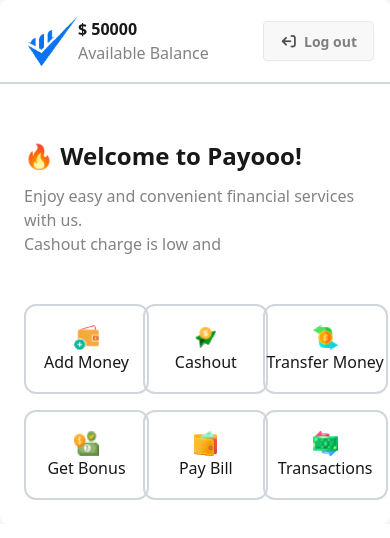
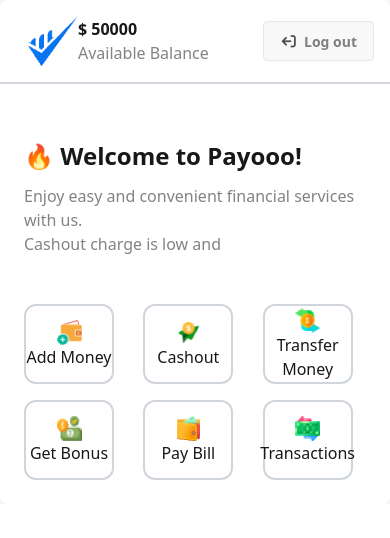
Before and after one commit to sayeduzzamansajid/payoo-mobile-app, a plain HTML site: page home.html in a window 390 px wide. Drawn offline with nearby package versions, Linux system fonts and the light colour scheme.

Commit message:
mobile responsive bug fixed

```diff
--- a/home.html
+++ b/home.html
@@ -48,32 +48,32 @@
 
         <div class="card-container mb-2 p-6 grid grid-cols-3 gap-4">
             <div id="add-money"
-                class="card rounded-xl w-[125px] h-[90px] flex items-center justify-center border-2 border-gray-300 ">
+                class="card rounded-xl w-[90px] h-[80px] lg:w-[125px] lg:h-[90px] flex items-center justify-center border-2 border-gray-300 ">
                 <img src="assets/wallet1.png" alt="" class="h-[25px] w-[25px] ">
                 <h2 class="text-center">Add Money</h2>
             </div>
             <div id="cash-out"
-                class="card rounded-xl w-[125px] h-[90px] flex items-center justify-center border-2 border-gray-300 ">
+                class="card rounded-xl w-[90px] h-[80px] lg:w-[125px] lg:h-[90px] flex items-center justify-center border-2 border-gray-300 ">
                 <img src="assets/send1.png" alt="" class="h-[25px] w-[25px] ">
                 <h2 class="text-center">Cashout</h2>
             </div>
             <div id="transfer-money"
-                class="card rounded-xl w-[125px] h-[90px] flex items-center justify-center border-2 border-gray-300 ">
+                class="card rounded-xl w-[90px] h-[80px] lg:w-[125px] lg:h-[90px] flex items-center justify-center border-2 border-gray-300 ">
                 <img src="assets/money1.png" alt="" class="h-[25px] w-[25px] ">
                 <h2 class="text-center">Transfer Money</h2>
             </div>
             <div id="get-bonus"
-                class="card rounded-xl w-[125px] h-[90px] flex items-center justify-center border-2 border-gray-300 ">
+                class="card rounded-xl w-[90px] h-[80px] lg:w-[125px] lg:h-[90px] flex items-center justify-center border-2 border-gray-300 ">
                 <img src="assets/bonus1.png" alt="" class="h-[25px] w-[25px] ">
                 <h2 class="text-center">Get Bonus</h2>
             </div>
             <div id="pay-bill"
-                class="card rounded-xl w-[125px] h-[90px] flex items-center justify-center border-2 border-gray-300 ">
+                class="card rounded-xl w-[90px] h-[80px] lg:w-[125px] lg:h-[90px] flex items-center justify-center border-2 border-gray-300 ">
                 <img src="assets/purse1.png" alt="" class="h-[25px] w-[25px] ">
                 <h2 class="text-center">Pay Bill</h2>
             </div>
             <div id="transaction"
-                class="card rounded-xl w-[125px] h-[90px] flex items-center justify-center border-2 border-gray-300 ">
+                class="card rounded-xl w-[90px] h-[80px] lg:w-[125px] lg:h-[90px] flex items-center justify-center border-2 border-gray-300 ">
                 <img src="assets/transaction1.png" alt="" class="h-[25px] w-[25px] ">
                 <h2 class="text-center">Transactions</h2>
             </div>
```
